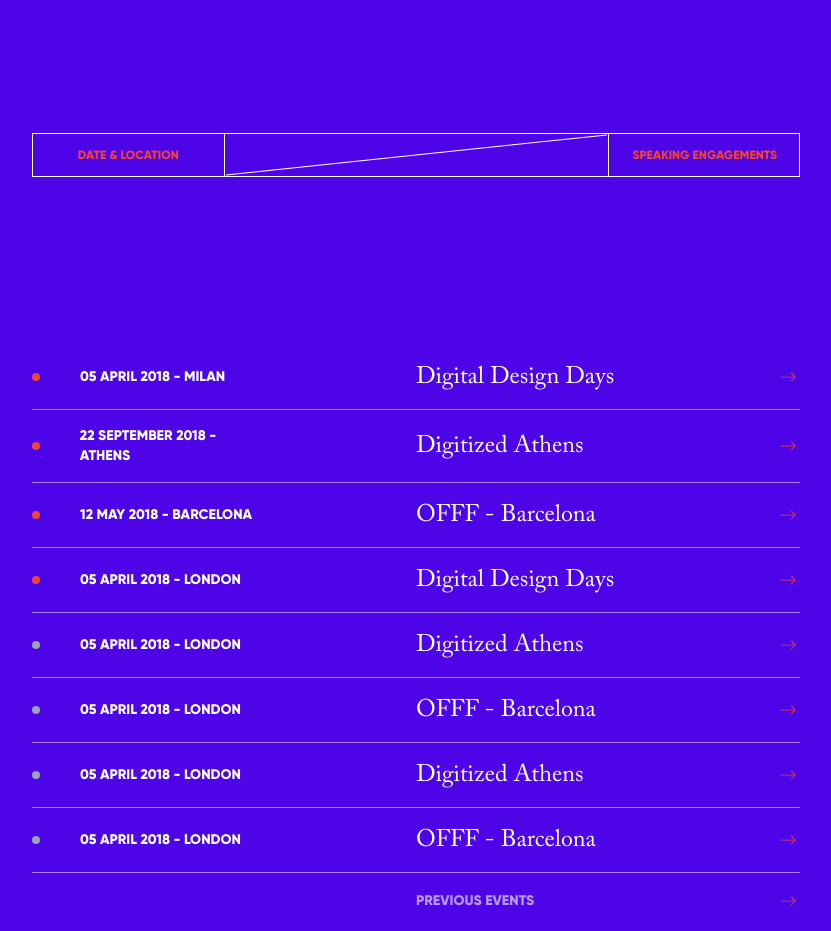
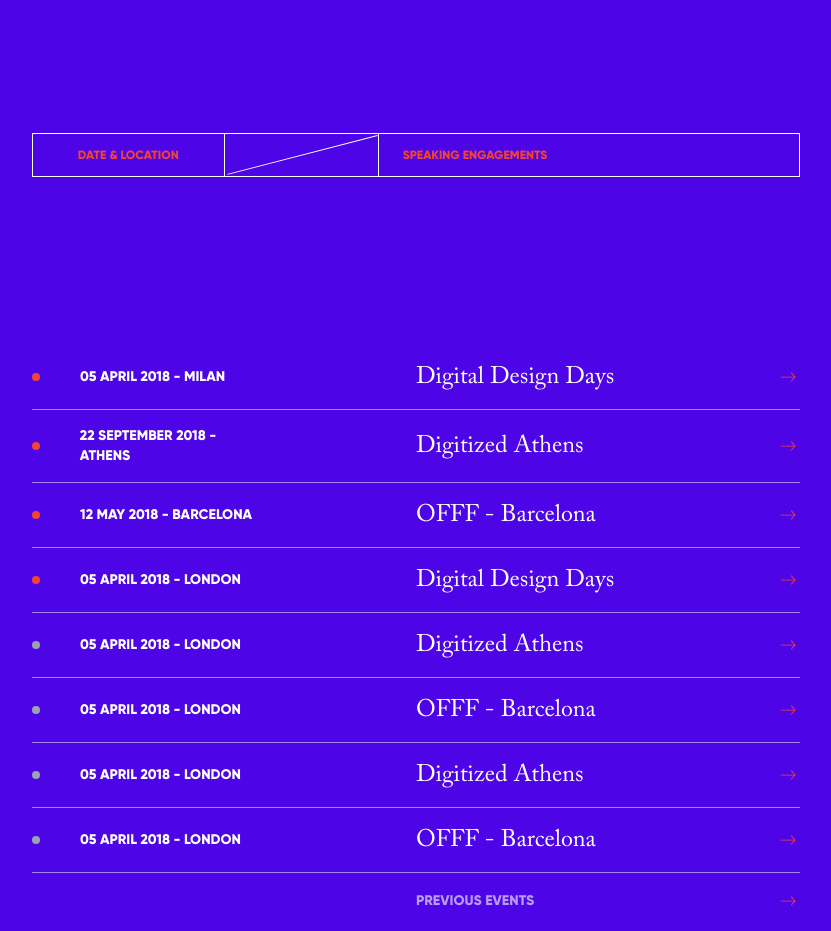
Before and after one commit to ArnabShikder24/dotlung-frontend, a Next.js app: page /learn-with-dot in a window 1280 px wide. Shown: the part 2140-3071 px from the top of the page, without its empty margins (224-1055 px from the left). Built offline with nearby package versions, Linux system fonts and the light colour scheme; a web font is replaced by a local one.

Commit message:
improvement in dot section add image

```diff
--- a/src/app/learn-with-dot/page.tsx
+++ b/src/app/learn-with-dot/page.tsx
@@ -219,21 +219,21 @@
               <div className="border border-white flex w-full">
                 {/* Bottom Left Text */}
                 <div
-                  className="w-[30%] lg:w-1/4 whitespace-nowrap px-6 py-3 text-secondary transition-colors text-center border-r border-white"
+                  className="w-[30%] lg:w-[25%] whitespace-nowrap px-6 py-3 text-secondary transition-colors text-center border-r border-white"
                 >
                   DATE & LOCATION
                 </div>
 
                 {/* Middle Line */}
-                <div className="w-[40%] lg:w-1/2 relative">
-                  <div className="absolute w-full h-[1px] bg-white transform -rotate-[6deg] top-1/2 -translate-y-1/2 z-10"></div>
+                <div className="w-[40%] lg:w-[20%] relative">
+                  <div className="absolute w-[101%] h-[1px] bg-white transform -rotate-[14.5deg] top-1/2 -translate-y-1/2 z-10"></div>
                   <div className="h-full" />
                 </div>
 
                 {/* Top Right Text */}
-                <div className="relative w-[30%] lg:w-1/4">
+                <div className="relative w-[30%] lg:w-[55%]">
                   <div
-                    className="block px-6 py-3 whitespace-nowrap text-secondary transition-colors text-center border-l border-white"
+                    className="block px-6 py-3 whitespace-nowrap text-secondary transition-colors text-start border-l border-white"
                   >
                     SPEAKING ENGAGEMENTS
                   </div>
```
Also changed, not shown: src/assets/images/bg-sphere.png (added).
